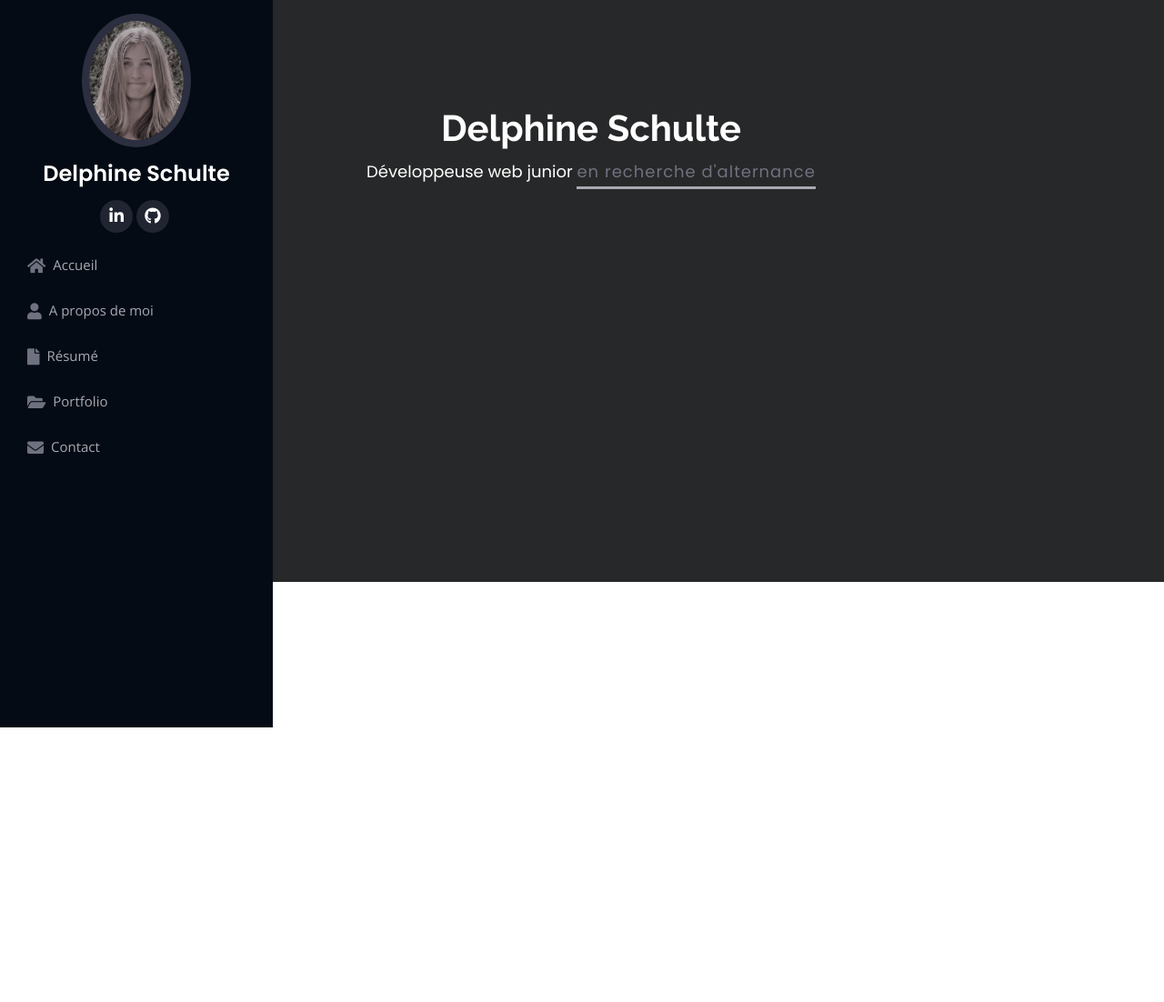
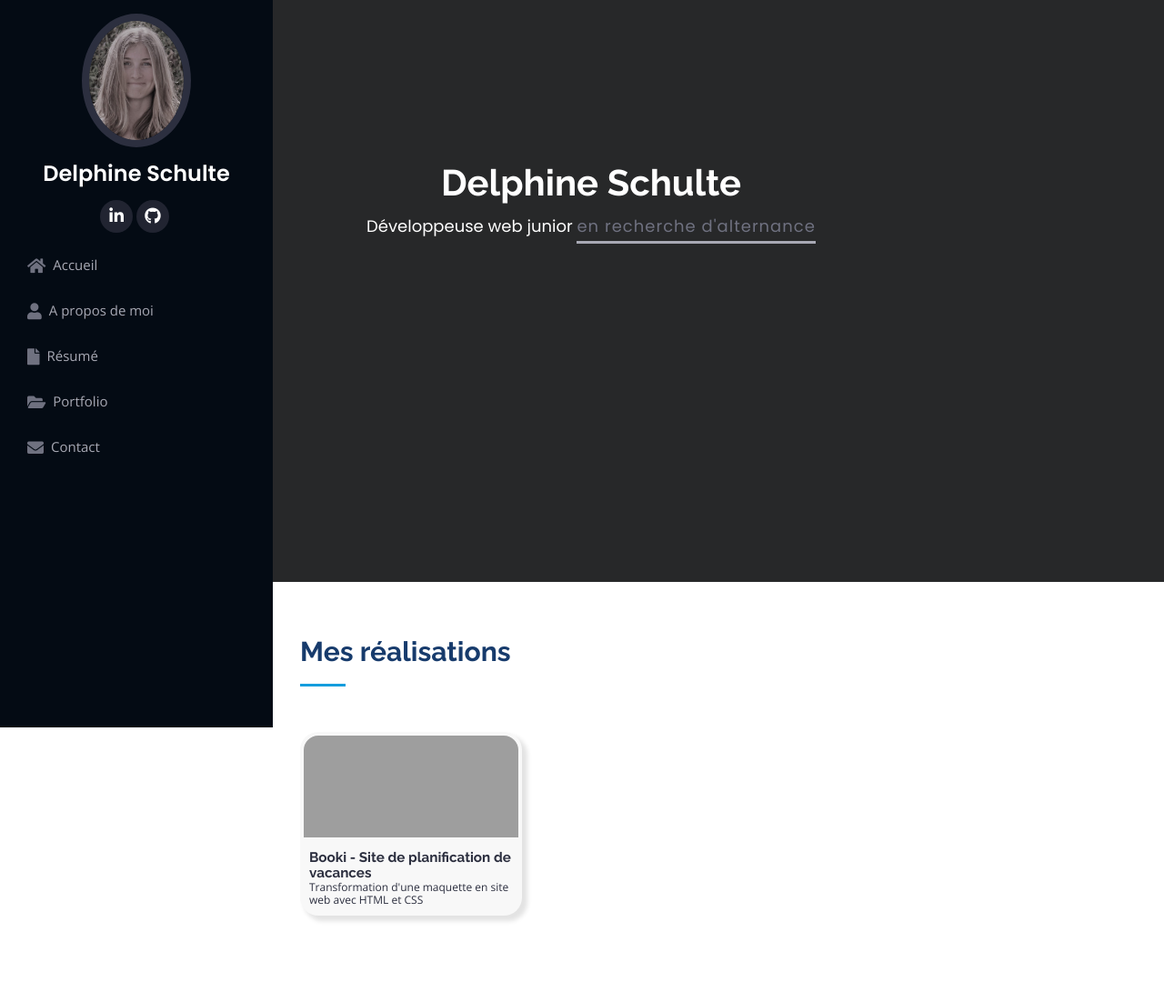
Before and after one commit to NaokoMazashi/naokomazashi.github.io, a plain HTML site: page E-portfolio/index.html in a window 1280 px wide. Shown: the whole page at 91% size. Before the commit the page ends 800 px from the top, so only its background shows below. Drawn offline with nearby package versions, Linux system fonts and the light colour scheme; grey boxes are pictures that could not be loaded.

Commit message:
Add portfolio

```diff
--- a/E-portfolio/css/styles.css
+++ b/E-portfolio/css/styles.css
@@ -106,10 +106,6 @@ li {
   color: #fff;
 }
 
-#main {
-  margin-left: 300px;
-}
-
 /*--------------------------------------------------------------
 # Navigation Menu
 --------------------------------------------------------------*/
@@ -204,3 +200,77 @@ li {
   letter-spacing: 1px;
   border-bottom: 3px solid #a8a9b4;
 }
+
+/*--------------------------------------------------------------
+# Main
+--------------------------------------------------------------*/
+#main {
+  margin-left: 300px;
+  padding: 0 30px;
+}
+
+section {
+  padding: 60px 0;
+  overflow: hidden;
+}
+
+.section-title {
+  padding-bottom: 30px;
+}
+
+.section-title h2 {
+  font-size: 30px;
+  font-weight: bold;
+  margin-bottom: 20px;
+  padding-bottom: 20px;
+  position: relative;
+  color: #173b6c;
+}
+
+.section-title h2::after {
+  content: "";
+  position: absolute;
+  display: block;
+  width: 50px;
+  height: 3px;
+  background: #149ddd;
+  bottom: 0;
+  left: 0;
+}
+
+.section-title p {
+  margin-bottom: 0;
+}
+
+/*--------------------------------------------------------------
+# Portfolio
+--------------------------------------------------------------*/
+.portfolio-links {
+  display: flex;
+  flex-direction: column;
+  margin-right: 15px;
+  margin-bottom: 35px;
+  background: #f8f8f8;
+  border-radius: 20px;
+  box-shadow: 5px 5px 5px 1px #e3e3e3;
+  width: 244px;
+}
+
+.portfolio-links img {
+  border-radius: 20px 20px 0 0;
+  height: 120px;
+  width: 244px;
+  padding: 4px;
+  object-fit: cover;
+  object-position: top;
+}
+
+.portfolio-title {
+  padding: 10px;
+  color: #2c2f3f;
+  font-size: 13px;
+}
+
+.portfolio-title p {
+  font-size: 12px;
+}
--- a/E-portfolio/index.html
+++ b/E-portfolio/index.html
@@ -32,7 +32,7 @@
         </nav>
     </header>
 
-    <!-- ======= Hero Section ======= -->
+    <!-- ======= Entitled Section ======= -->
     <section id="entitled">
         <div class="entitled-container">
             <h1>Delphine Schulte</h1>
@@ -41,8 +41,25 @@
     </section>
 
     <!-- ======= Main ======= -->
-    <main class="main">
+    <main id="main">
 
+        <!-- ======= Portfolio Section ======= -->
+        <section id="portfolio">
+            <div class="container">
+                <div class="section-title">
+                    <h2>Mes réalisations</h2>
+                </div>
+                <div class="portfolio-item">
+                    <a href="https://naokomazashi.github.io/Booki" class="portfolio-links">
+                        <img src="img/portfolio-1.png" alt="Photo de Booki">
+                        <div class="portfolio-title">
+                            <h3>Booki - Site de planification de vacances</h3>
+                            <p>Transformation d'une maquette en site web avec HTML et CSS</p>
+                        </div>
+                    </a>
+                </div>
+            </div>
+        </section>
     </main>
 </body>
 </html>
```
Also changed, not shown: 1 other file.
